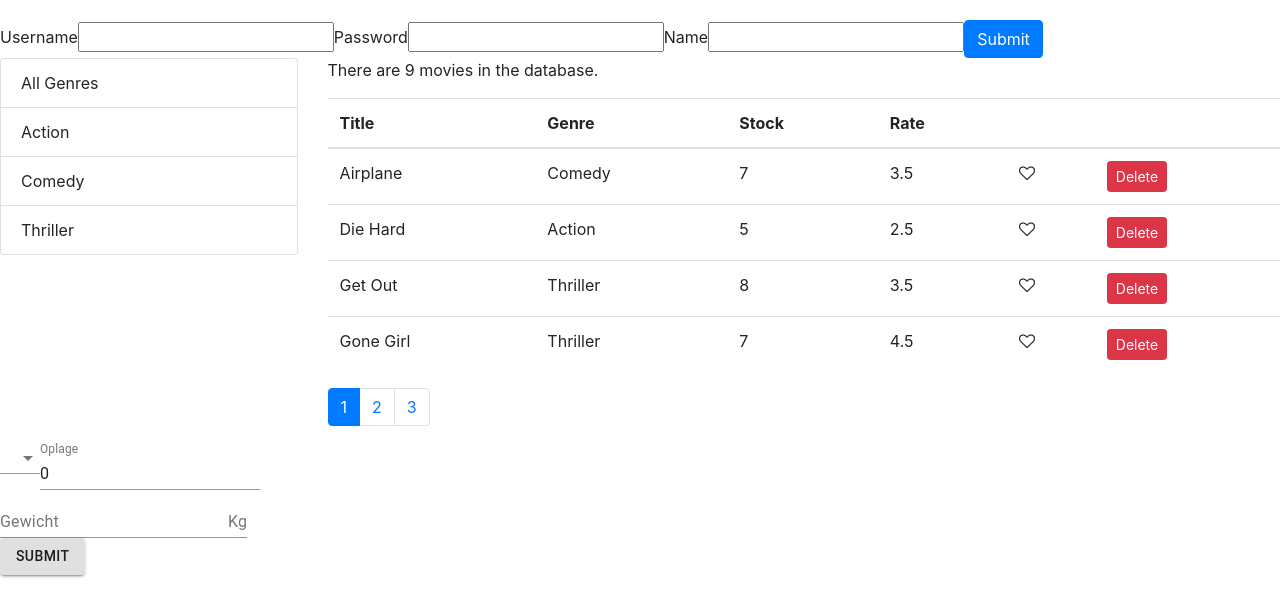
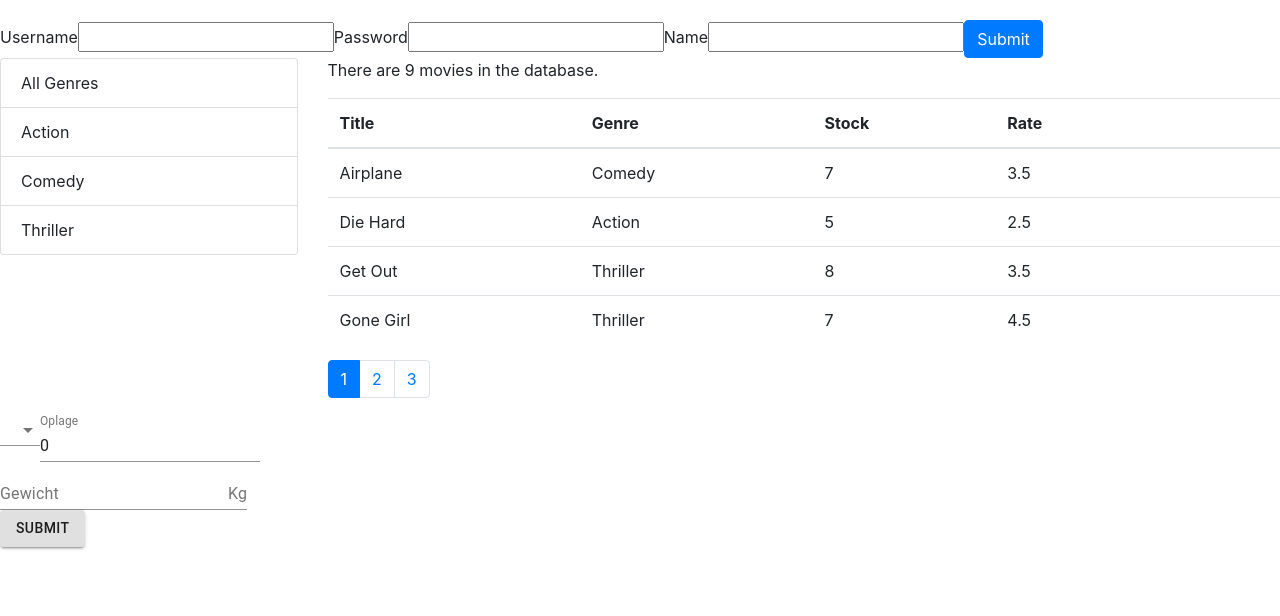
Before and after one commit to RobinB87/react-vidly, a React (Create React App) app: page / in a window 1280 px wide. Shown: the top 616 px of the page. Built offline with nearby package versions, Linux system fonts and the light colour scheme.

Commit message:
refactor table body part 1

```diff
--- a/package.json
+++ b/package.json
@@ -39,5 +39,8 @@
       "last 1 firefox version",
       "last 1 safari version"
     ]
+  },
+  "devDependencies": {
+    "@types/lodash": "^4.14.169"
   }
 }
--- /dev/null
+++ b/src/components/common/tableBody.tsx
@@ -0,0 +1,19 @@
+import _ from "lodash";
+
+const TableBody = (props: any) => {
+  const { data, columns } = props;
+
+  return (
+    <tbody>
+      {data.map((item: any) => (
+        <tr>
+          {columns.map((column: any) => (
+            <td>{_.get(item, column.path)}</td>
+          ))}
+        </tr>
+      ))}
+    </tbody>
+  );
+};
+
+export default TableBody;
--- a/src/components/movies/moviesTable.tsx
+++ b/src/components/movies/moviesTable.tsx
@@ -1,5 +1,6 @@
 import Like from "../common/like";
 import TableHeader from "../common/tableHeader";
+import TableBody from "../common/tableBody";
 
 const MoviesTable = (props: any) => {
   const { movies, onDelete, onLike, onSort, sortColumn } = props;
@@ -15,7 +16,8 @@ const MoviesTable = (props: any) => {
   return (
     <table className="table">
       <TableHeader columns={columns} sortColumn={sortColumn} onSort={onSort} />
-      <tbody>
+      <TableBody columns={columns} data={movies} />
+      {/* <tbody>
         {movies.map((movie: any) => (
           <tr key={movie._id}>
             <td>{movie.title}</td>
@@ -32,7 +34,7 @@ const MoviesTable = (props: any) => {
             </td>
           </tr>
         ))}
-      </tbody>
+      </tbody> */}
     </table>
   );
 };
```
Also changed, not shown: 1 other file (tests, documents, lock files or other folders).
